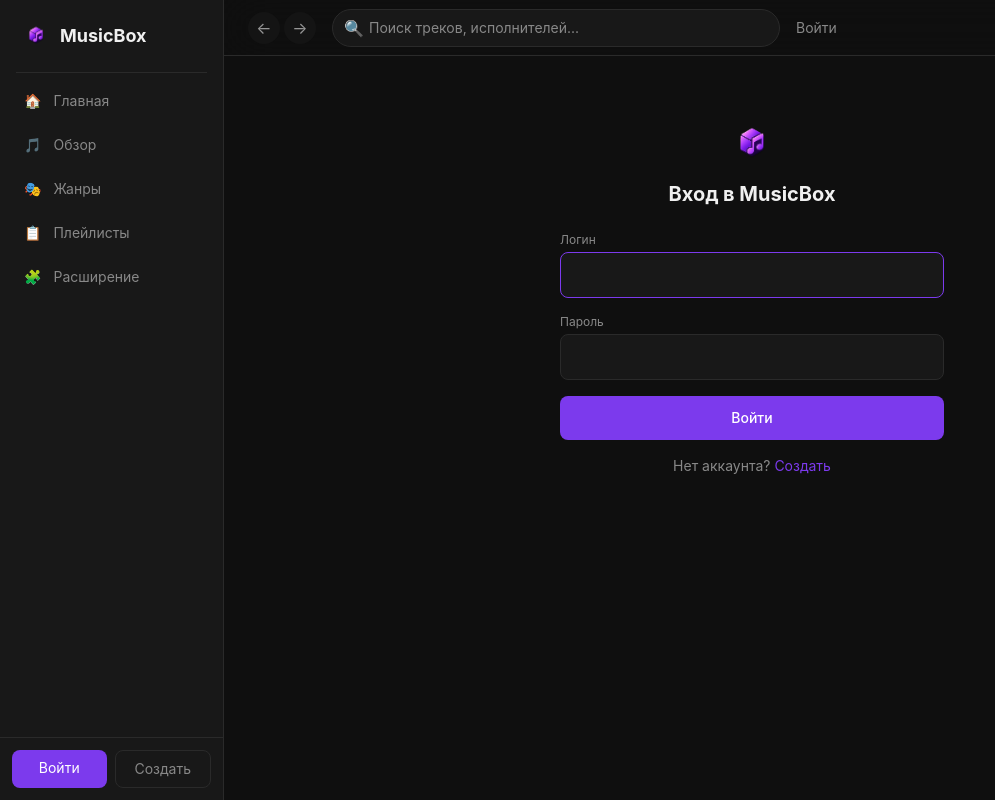
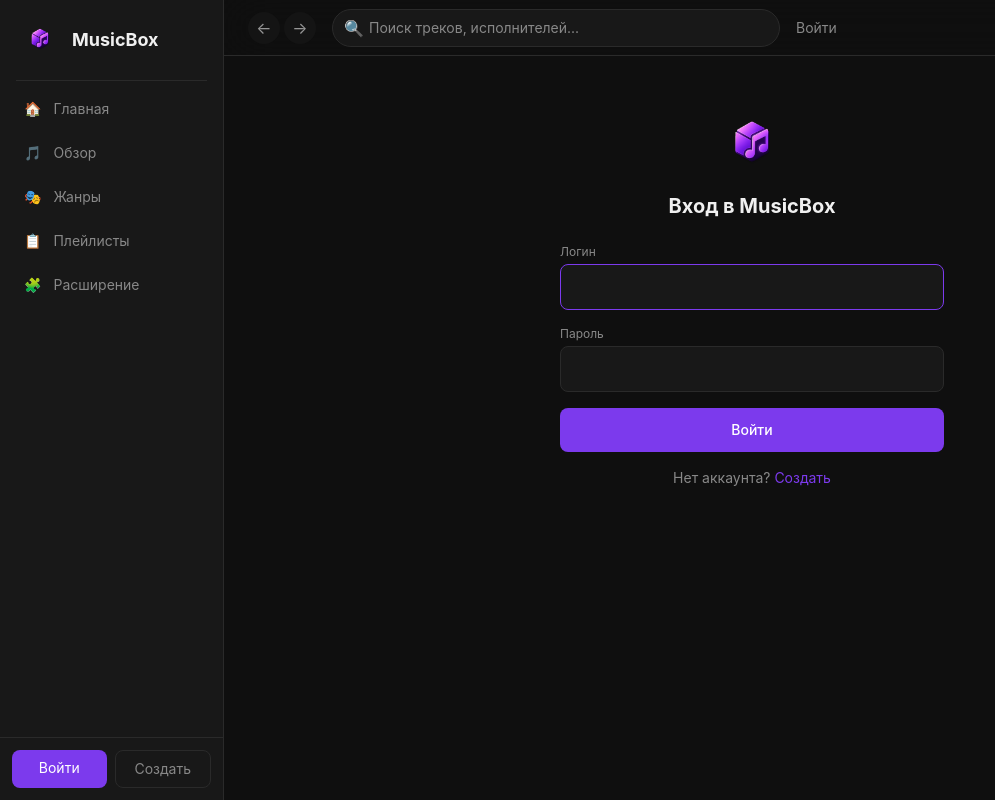
Before and after one commit to pedsyte/musicbox, a React (Vite) app in the folder frontend/: page /login in a window 1280 px wide. Shown: the whole page, without its empty margins (0-995 px from the left). Built offline with nearby package versions, Linux system fonts and the light colour scheme; no server answers.

Commit message:
fix: enlarge logo in UI components, rebuild frontend for favicon

```diff
--- a/frontend/src/components/Header.tsx
+++ b/frontend/src/components/Header.tsx
@@ -26,7 +26,7 @@ export default function Header() {
   return (
     <header className="sticky top-0 z-30 bg-[var(--bg)]/80 backdrop-blur-xl border-b border-[var(--border)] px-4 md:px-6 h-14 flex items-center gap-4">
       {/* Mobile logo */}
-      <img src="/logo.png" alt="MusicBox" className="md:hidden w-7 h-7" />
+      <img src="/logo.png" alt="MusicBox" className="md:hidden w-9 h-9" />
 
       {/* Navigation arrows (desktop) */}
       <div className="hidden md:flex items-center gap-1">
--- a/frontend/src/components/Sidebar.tsx
+++ b/frontend/src/components/Sidebar.tsx
@@ -17,8 +17,8 @@ export default function Sidebar() {
   return (
     <aside className="hidden md:flex flex-col w-56 shrink-0 bg-[var(--surface)] border-r border-[var(--border)] h-full">
       {/* Logo */}
-      <Link to="/" className="flex items-center gap-2 px-5 py-5 hover:opacity-80 transition">
-        <img src="/logo.png" alt="MusicBox" className="w-8 h-8" />
+      <Link to="/" className="flex items-center gap-3 px-5 py-5 hover:opacity-80 transition">
+        <img src="/logo.png" alt="MusicBox" className="w-10 h-10" />
         <span className="text-lg font-bold text-[var(--text)]">MusicBox</span>
       </Link>
 
--- a/frontend/src/pages/Home.tsx
+++ b/frontend/src/pages/Home.tsx
@@ -52,7 +52,7 @@ export default function Home() {
       {/* Hero */}
       <section className="relative rounded-2xl overflow-hidden bg-gradient-to-br from-purple-600/30 via-violet-500/20 to-fuchsia-600/30 p-6 md:p-10">
         <div className="relative z-10">
-          <h1 className="text-2xl md:text-4xl font-bold text-[var(--text)] mb-2 flex items-center gap-3"><img src="/logo.png" alt="" className="w-10 h-10 md:w-12 md:h-12" /> MusicBox</h1>
+          <h1 className="text-2xl md:text-4xl font-bold text-[var(--text)] mb-2 flex items-center gap-3"><img src="/logo.png" alt="" className="w-14 h-14 md:w-16 md:h-16" /> MusicBox</h1>
           <p className="text-[var(--text-dim)] text-sm md:text-base max-w-lg">Твоя коллекция AI-музыки. Слушай, создавай плейлисты и наслаждайся звуком.</p>
           <div className="flex gap-3 mt-4">
             <Link to="/browse" className="px-5 py-2.5 bg-[var(--accent)] text-white rounded-full text-sm font-medium hover:opacity-90 transition">Слушать</Link>
--- a/frontend/src/pages/Login.tsx
+++ b/frontend/src/pages/Login.tsx
@@ -18,7 +18,7 @@ export default function Login() {
     <div className="flex items-center justify-center min-h-[60vh] p-4">
       <form onSubmit={handleSubmit} className="w-full max-w-sm space-y-4">
         <div className="text-center mb-6">
-          <img src="/logo.png" alt="MusicBox" className="w-14 h-14 mx-auto" />
+          <img src="/logo.png" alt="MusicBox" className="w-20 h-20 mx-auto" />
           <h1 className="text-xl font-bold text-[var(--text)] mt-2">Вход в MusicBox</h1>
         </div>
 
--- a/frontend/src/pages/Register.tsx
+++ b/frontend/src/pages/Register.tsx
@@ -23,7 +23,7 @@ export default function Register() {
     <div className="flex items-center justify-center min-h-[60vh] p-4">
       <form onSubmit={handleSubmit} className="w-full max-w-sm space-y-4">
         <div className="text-center mb-6">
-          <img src="/logo.png" alt="MusicBox" className="w-14 h-14 mx-auto" />
+          <img src="/logo.png" alt="MusicBox" className="w-20 h-20 mx-auto" />
           <h1 className="text-xl font-bold text-[var(--text)] mt-2">Регистрация</h1>
         </div>
 
```
